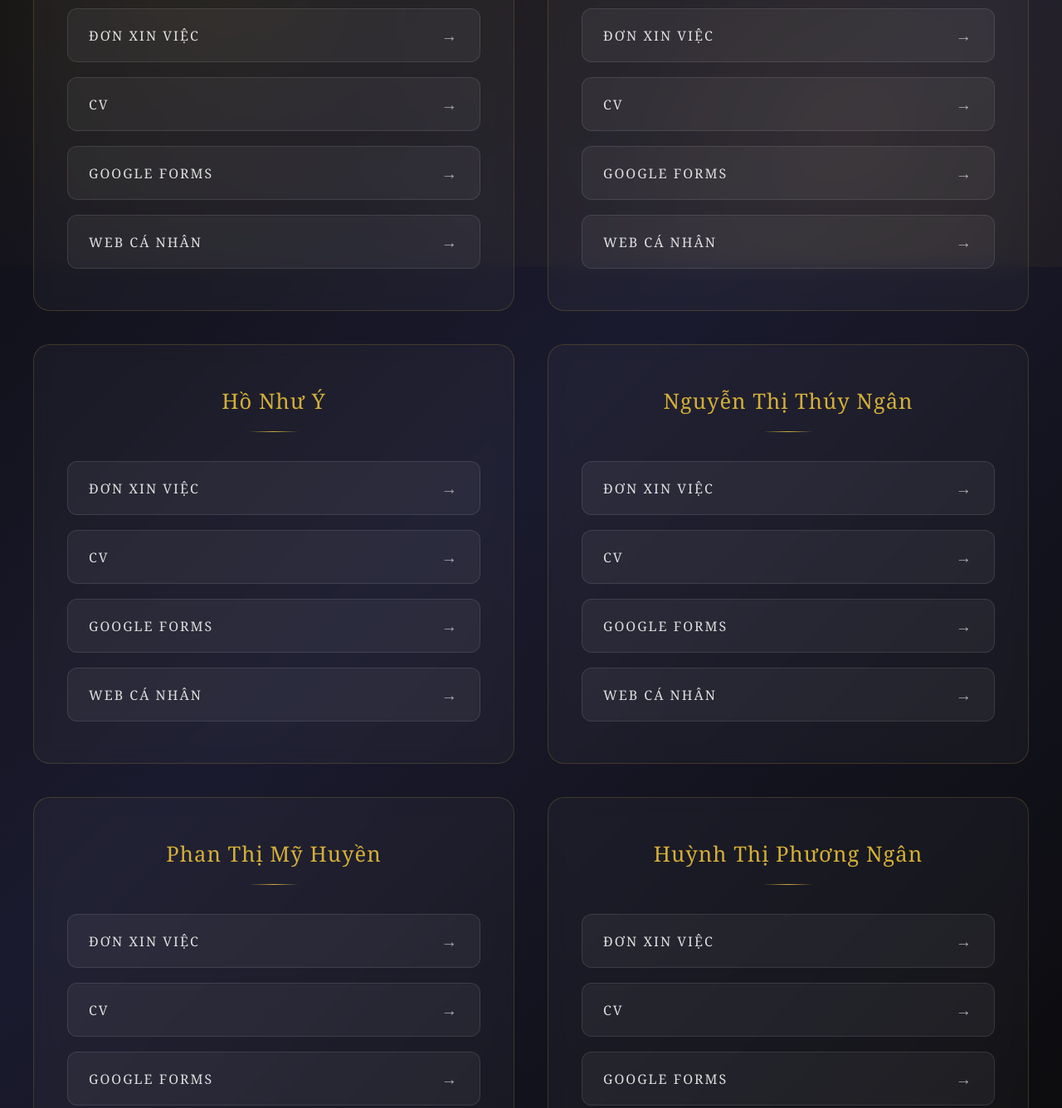
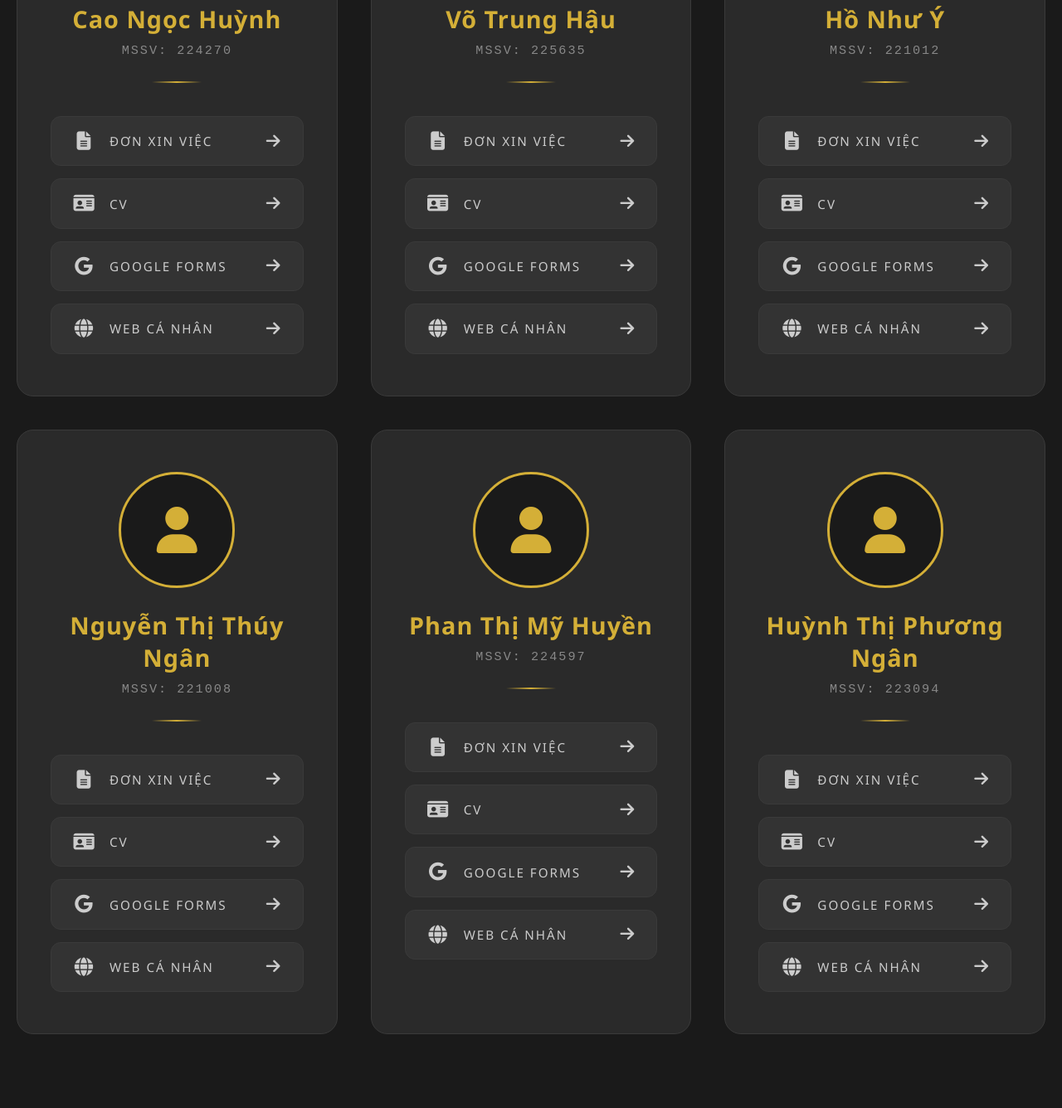
Before and after one commit to tngan24032004-hue/nhom4-cv, a plain HTML site: page index.html in a window 1280 px wide. Shown: the part 478-1814 px from the top of the page at 83% size. Drawn offline with Linux system fonts and the light colour scheme.

Commit message:
Update index.html

```diff
--- a/index.html
+++ b/index.html
@@ -3,7 +3,8 @@
 <head>
   <meta charset="UTF-8">
   <meta name="viewport" content="width=device-width, initial-scale=1.0">
-  <title>CV Nhóm - Portfolio</title>
+  <title>CV Nhóm 6 - Portfolio</title>
+  <link rel="stylesheet" href="https://cdnjs.cloudflare.com/ajax/libs/font-awesome/6.5.1/css/all.min.css">
   <style>
     * {
       margin: 0;
@@ -12,71 +13,48 @@
     }
 
     body {
-      font-family: 'Cormorant Garamond', 'Georgia', serif;
-      background: linear-gradient(135deg, #0a0a0a 0%, #1a1a2e 50%, #0a0a0a 100%);
-      color: #ffffff;
+      font-family: 'Segoe UI', Tahoma, Geneva, Verdana, sans-serif;
+      background: #1a1a1a;
+      color: #fff;
       min-height: 100vh;
       overflow-x: hidden;
-      position: relative;
-    }
-
-    body::before {
-      content: '';
-      position: fixed;
-      top: 0;
-      left: 0;
-      right: 0;
-      bottom: 0;
-      background:
-        radial-gradient(circle at 20% 50%, rgba(212, 175, 55, 0.1) 0%, transparent 50%),
-        radial-gradient(circle at 80% 80%, rgba(218, 165, 32, 0.1) 0%, transparent 50%);
-      pointer-events: none;
+      padding: 40px 20px;
     }
 
     .container {
       max-width: 1400px;
       margin: 0 auto;
-      padding: 60px 40px;
-      position: relative;
-      z-index: 1;
     }
 
     header {
       text-align: center;
-      margin-bottom: 80px;
-      position: relative;
+      margin-bottom: 60px;
     }
 
     h1 {
-      font-size: 4.5rem;
-      font-weight: 300;
-      letter-spacing: 12px;
-      background: linear-gradient(135deg, #d4af37 0%, #f8f6e3 50%, #d4af37 100%);
+      font-size: 3.5rem;
+      font-weight: 700;
+      letter-spacing: 3px;
+      background: linear-gradient(135deg, #d4af37 0%, #f4e5c3 50%, #d4af37 100%);
       -webkit-background-clip: text;
       -webkit-text-fill-color: transparent;
       background-clip: text;
-      margin-bottom: 20px;
+      margin-bottom: 15px;
       text-transform: uppercase;
-      animation: shimmer 3s ease-in-out infinite;
-    }
-
-    @keyframes shimmer {
-      0%, 100% { background-position: 0% 50%; }
-      50% { background-position: 100% 50%; }
     }
 
     .subtitle {
       font-size: 1.2rem;
-      color: #c9c9c9;
-      letter-spacing: 4px;
-      font-weight: 300;
+      color: #999;
+      letter-spacing: 2px;
+      font-weight: 400;
     }
 
     .divider {
-      width: 120px;
+      width: 80px;
       height: 2px;
       background: linear-gradient(90deg, transparent, #d4af37, transparent);
-      margin: 30px auto;
+      margin: 20px auto;
     }
 
     .members-grid {
@@ -87,68 +65,94 @@
     }
 
     .member-card {
-      background: rgba(255, 255, 255, 0.03);
-      border: 1px solid rgba(212, 175, 55, 0.2);
+      background: #2a2a2a;
       border-radius: 20px;
       padding: 50px 40px;
-      backdrop-filter: blur(10px);
+      border: 1px solid #3a3a3a;
       transition: all 0.4s cubic-bezier(0.4, 0, 0.2, 1);
       position: relative;
-      overflow: hidden;
-    }
-
-    .member-card::before {
-      content: '';
-      position: absolute;
-      top: -2px;
-      left: -2px;
-      right: -2px;
-      bottom: -2px;
-      background: linear-gradient(135deg, #d4af37, #f8f6e3, #d4af37);
-      border-radius: 20px;
-      opacity: 0;
-      transition: opacity 0.4s ease;
-      z-index: -1;
-    }
-
-    .member-card:hover::before {
-      opacity: 0.2;
     }
 
     .member-card:hover {
       transform: translateY(-10px);
-      box-shadow: 0 20px 60px rgba(212, 175, 55, 0.3);
-      border-color: rgba(212, 175, 55, 0.5);
+      box-shadow: 0 20px 50px rgba(212, 175, 55, 0.2);
+      border-color: #d4af37;
     }
 
-   .member-name {
-      font-size: 1.6rem;
-      font-weight: 400;
-      color: #d4af37;
-      margin-bottom: 35px;
-      letter-spacing: 1px;
+    .member-header {
       text-align: center;
+      margin-bottom: 40px;
+      padding-bottom: 30px;
       position: relative;
-      padding-bottom: 20px;
-      white-space: nowrap;
     }
 
-    .member-name::after {
+    .member-header::after {
       content: '';
       position: absolute;
       bottom: 0;
       left: 50%;
       transform: translateX(-50%);
       width: 60px;
-      height: 1px;
+      height: 2px;
       background: linear-gradient(90deg, transparent, #d4af37, transparent);
+    }
+
+    .avatar-wrapper {
+      width: 140px;
+      height: 140px;
+      margin: 0 auto 25px;
+      position: relative;
+    }
+
+    .avatar-ring {
+      width: 100%;
+      height: 100%;
+      border-radius: 50%;
+      border: 3px solid #d4af37;
+      display: flex;
+      align-items: center;
+      justify-content: center;
+      background: #1a1a1a;
+      transition: transform 0.4s ease;
+      overflow: hidden;
+    }
+
+    .member-card:hover .avatar-ring {
+      transform: scale(1.1) rotate(5deg);
+    }
+
+    .avatar-icon {
+      font-size: 3.5rem;
+      color: #d4af37;
+    }
+
+    .avatar-img {
+      width: 100%;
+      height: 100%;
+      object-fit: cover;
+      border-radius: 50%;
+    }
+
+    .member-name {
+      font-size: 1.8rem;
+      font-weight: 600;
+      color: #d4af37;
+      margin-bottom: 10px;
+      letter-spacing: 1px;
+    }
+
+    .member-id {
+      font-size: 0.95rem;
+      color: #888;
+      letter-spacing: 2px;
+      font-family: 'Courier New', monospace;
     }
 
     .links-list {
       list-style: none;
       display: flex;
       flex-direction: column;
-      gap: 18px;
+      gap: 15px;
     }
 
     .link-item a {
@@ -156,14 +160,15 @@
       align-items: center;
       justify-content: space-between;
       text-decoration: none;
-      color: #e0e0e0;
+      color: #ccc;
       padding: 18px 25px;
-      background: rgba(255, 255, 255, 0.05);
-      border: 1px solid rgba(255, 255, 255, 0.1);
+      background: #333;
       border-radius: 12px;
-      font-size: 1rem;
+      font-size: 0.95rem;
+      font-weight: 500;
       letter-spacing: 2px;
       transition: all 0.3s ease;
+      border: 1px solid #3a3a3a;
       position: relative;
       overflow: hidden;
     }
@@ -175,7 +180,7 @@
       left: -100%;
       width: 100%;
       height: 100%;
-      background: linear-gradient(90deg, transparent, rgba(212, 175, 55, 0.2), transparent);
+      background: linear-gradient(90deg, transparent, rgba(212, 175, 55, 0.1), transparent);
       transition: left 0.5s ease;
     }
 
@@ -184,36 +189,51 @@
     }
 
     .link-item a:hover {
-      background: rgba(212, 175, 55, 0.15);
-      border-color: rgba(212, 175, 55, 0.5);
+      background: #3a3a3a;
       color: #d4af37;
       transform: translateX(8px);
+      border-color: #d4af37;
     }
 
-    .link-icon {
-      font-size: 1.2rem;
-      opacity: 0.7;
-      transition: opacity 0.3s ease;
+    .link-content {
+      display: flex;
+      align-items: center;
+      gap: 15px;
     }
 
-    .link-item a:hover .link-icon {
-      opacity: 1;
+    .link-icon-left {
+      font-size: 1.4rem;
+      min-width: 30px;
+      text-align: center;
+      transition: transform 0.3s ease;
+    }
+
+    .link-item a:hover .link-icon-left {
+      transform: scale(1.2);
+    }
+
+    .link-icon-right {
+      font-size: 1.2rem;
+      transition: transform 0.3s ease;
+    }
+
+    .link-item a:hover .link-icon-right {
+      transform: translateX(5px);
     }
 
     footer {
       text-align: center;
-      margin-top: 100px;
-      padding: 40px 0;
-      border-top: 1px solid rgba(212, 175, 55, 0.2);
-      color: #888;
+      margin-top: 80px;
+      padding: 30px 0;
+      color: #666;
       font-size: 0.9rem;
-      letter-spacing: 2px;
+      letter-spacing: 1px;
     }
 
     @media (max-width: 768px) {
       h1 {
         font-size: 2.5rem;
-        letter-spacing: 6px;
+        letter-spacing: 2px;
       }
 
       .members-grid {
@@ -225,8 +245,13 @@
         padding: 35px 25px;
       }
 
-      .container {
-        padding: 40px 20px;
+      .avatar-wrapper {
+        width: 110px;
+        height: 110px;
+      }
+
+      .avatar-icon {
+        font-size: 2.8rem;
       }
     }
   </style>
@@ -234,38 +259,58 @@
 <body>
   <div class="container">
     <header>
-      <h1>GROUP 6 </h1>
+      <h1>NHÓM 6</h1>
       <div class="divider"></div>
-      <p class="subtitle">NHÓM 6 THÀNH VIÊN</p>
+      <p class="subtitle">PORTFOLIO THÀNH VIÊN</p>
     </header>
 
     <div class="members-grid">
       <!-- Member 1 -->
       <div class="member-card">
-        <h3 class="member-name">Cao Ngọc Huỳnh</h2>
+        <div class="member-header">
+          <div class="avatar-wrapper">
+            <div class="avatar-ring">
+              <i class="fas fa-user avatar-icon"></i>
+            </div>
+          </div>
+          <h3 class="member-name">Cao Ngọc Huỳnh</h3>
+          <p class="member-id">MSSV: 224270</p>
+        </div>
         <ul class="links-list">
           <li class="link-item">
             <a href="https://drive.google.com/file/d/11107HyfVwYI_j8akFBVwSaUtJ0Sd6iZ3/view?usp=drive_link" target="_blank">
+              <div class="link-content">
+                <i class="fas fa-file-alt link-icon-left"></i>
                 <span>ĐƠN XIN VIỆC</span>
-              <span class="link-icon">→</span>
+              </div>
+              <i class="fas fa-arrow-right link-icon-right"></i>
             </a>
           </li>
           <li class="link-item">
-            <a href="https://drive.google.com/file/d/1KYpqudfye1BiCISqpK3J1VhTtLfloGCc/view?usp=drive_link" target="_blank">
+            <a href="https://drive.google.com/file/d/1kRM_7GunJ0KcG_ZJcmjNr_CZ2aBzAaoy/view?usp=drive_link" target="_blank">
+              <div class="link-content">
+                <i class="fas fa-id-card link-icon-left"></i>
                 <span>CV</span>
-              <span class="link-icon">→</span>
+              </div>
+              <i class="fas fa-arrow-right link-icon-right"></i>
             </a>
           </li>
           <li class="link-item">
             <a href="https://docs.google.com/forms/d/e/1FAIpQLScOraSoXZzYAftWuRPpQiTEUBSKyTmlQMG7XI-MWxoM6LcbUg/viewform" target="_blank">
+              <div class="link-content">
+                <i class="fab fa-google link-icon-left"></i>
                 <span>GOOGLE FORMS</span>
-              <span class="link-icon">→</span>
+              </div>
+              <i class="fas fa-arrow-right link-icon-right"></i>
             </a>
           </li>
           <li class="link-item">
             <a href="https://www.facebook.com/share/1Big3rabDM/" target="_blank">
+              <div class="link-content">
+                <i class="fas fa-globe link-icon-left"></i>
                 <span>WEB CÁ NHÂN</span>
-              <span class="link-icon">→</span>
+              </div>
+              <i class="fas fa-arrow-right link-icon-right"></i>
             </a>
           </li>
         </ul>
@@ -273,30 +318,50 @@
 
       <!-- Member 2 -->
       <div class="member-card">
-        <h3 class="member-name">Võ Trung Hậu</h2>
+        <div class="member-header">
+          <div class="avatar-wrapper">
+            <div class="avatar-ring">
+              <i class="fas fa-user avatar-icon"></i>
+            </div>
+          </div>
+          <h3 class="member-name">Võ Trung Hậu</h3>
+          <p class="member-id">MSSV: 225635</p>
+        </div>
         <ul class="links-list">
           <li class="link-item">
             <a href="https://drive.google.com/file/d/1KJfWLxhYaSfkRXifuLBbt2FClbBgaK7k/view?usp=drive_link" target="_blank">
+              <div class="link-content">
+                <i class="fas fa-file-alt link-icon-left"></i>
                 <span>ĐƠN XIN VIỆC</span>
-              <span class="link-icon">→</span>
+              </div>
+              <i class="fas fa-arrow-right link-icon-right"></i>
             </a>
           </li>
           <li class="link-item">
-            <a href="https://drive.google.com/file/d/1TZZ3v9PlS5CwTSY3DMUAG4V49a-4bqyF/view?usp=drive_link" target="_blank">
+            <a href="https://drive.google.com/file/d/1moqa-w5dYdID5t74cawZaPIv77FRQ4f3/view?usp=drive_link" target="_blank">
+              <div class="link-content">
+                <i class="fas fa-id-card link-icon-left"></i>
                 <span>CV</span>
-              <span class="link-icon">→</span>
+              </div>
+              <i class="fas fa-arrow-right link-icon-right"></i>
             </a>
           </li>
           <li class="link-item">
-            <a href="https://forms.gle/hLbY1uVSSfsbCaibA" target="_blank">
+            <a href="https://docs.google.com/forms/d/e/1FAIpQLScOraSoXZzYAftWuRPpQiTEUBSKyTmlQMG7XI-MWxoM6LcbUg/viewform" target="_blank">
+              <div class="link-content">
+                <i class="fab fa-google link-icon-left"></i>
                 <span>GOOGLE FORMS</span>
-              <span class="link-icon">→</span>
+              </div>
+              <i class="fas fa-arrow-right link-icon-right"></i>
             </a>
           </li>
           <li class="link-item">
             <a href="https://www.facebook.com/akiravo4856/" target="_blank">
+              <div class="link-content">
+                <i class="fas fa-globe link-icon-left"></i>
                 <span>WEB CÁ NHÂN</span>
-              <span class="link-icon">→</span>
+              </div>
+              <i class="fas fa-arrow-right link-icon-right"></i>
             </a>
           </li>
         </ul>
@@ -304,30 +369,50 @@
 
       <!-- Member 3 -->
       <div class="member-card">
-        <h3 class="member-name">Hồ Như Ý</h2>
+        <div class="member-header">
+          <div class="avatar-wrapper">
+            <div class="avatar-ring">
+              <i class="fas fa-user avatar-icon"></i>
+            </div>
+          </div>
+          <h3 class="member-name">Hồ Như Ý</h3>
+          <p class="member-id">MSSV: 221012</p>
+        </div>
         <ul class="links-list">
           <li class="link-item">
             <a href="https://drive.google.com/file/d/1FmoaV0CO-UN1I3LMmZuzVqYSeIuoomzl/view?usp=drive_link" target="_blank">
+              <div class="link-content">
+                <i class="fas fa-file-alt link-icon-left"></i>
                 <span>ĐƠN XIN VIỆC</span>
-              <span class="link-icon">→</span>
+              </div>
+              <i class="fas fa-arrow-right link-icon-right"></i>
             </a>
           </li>
           <li class="link-item">
             <a href="https://drive.google.com/file/d/1gBiv4q7kI-rAFYn4VzDROfxghIqyqsWX/view?usp=drive_link" target="_blank">
+              <div class="link-content">
+                <i class="fas fa-id-card link-icon-left"></i>
                 <span>CV</span>
-              <span class="link-icon">→</span>
+              </div>
+              <i class="fas fa-arrow-right link-icon-right"></i>
             </a>
           </li>
           <li class="link-item">
             <a href="https://docs.google.com/forms/d/e/1FAIpQLScOraSoXZzYAftWuRPpQiTEUBSKyTmlQMG7XI-MWxoM6LcbUg/viewform" target="_blank">
+              <div class="link-content">
+                <i class="fab fa-google link-icon-left"></i>
                 <span>GOOGLE FORMS</span>
-              <span class="link-icon">→</span>
+              </div>
+              <i class="fas fa-arrow-right link-icon-right"></i>
             </a>
           </li>
           <li class="link-item">
             <a href="https://www.instagram.com/nhhu_yyy/" target="_blank">
+              <div class="link-content">
+                <i class="fas fa-globe link-icon-left"></i>
                 <span>WEB CÁ NHÂN</span>
-              <span class="link-icon">→</span>
+              </div>
+              <i class="fas fa-arrow-right link-icon-right"></i>
             </a>
           </li>
         </ul>
@@ -335,30 +420,50 @@
 
       <!-- Member 4 -->
       <div class="member-card">
-        <h3 class="member-name">Nguyễn Thị Thúy Ngân</h2>
+        <div class="member-header">
+          <div class="avatar-wrapper">
+            <div class="avatar-ring">
+              <i class="fas fa-user avatar-icon"></i>
+            </div>
+          </div>
+          <h3 class="member-name">Nguyễn Thị Thúy Ngân</h3>
+          <p class="member-id">MSSV: 221008</p>
+        </div>
         <ul class="links-list">
           <li class="link-item">
             <a href="https://drive.google.com/file/d/1u58ZVnr-_883jRBx6fCCKJMNLAtFvL1P/view?usp=drive_link" target="_blank">
+              <div class="link-content">
+                <i class="fas fa-file-alt link-icon-left"></i>
                 <span>ĐƠN XIN VIỆC</span>
-              <span class="link-icon">→</span>
+              </div>
+              <i class="fas fa-arrow-right link-icon-right"></i>
             </a>
           </li>
           <li class="link-item">
-            <a href="https://drive.google.com/file/d/1ZxvAPdP3cmwnvq7YxYKttcaxtd1KK7OV/view?usp=drive_link" target="_blank">
+            <a href="https://drive.google.com/file/d/1W0gUTYYs6rGWPrT0tfOJ5dIjyz8KPD4r/view?usp=drive_link" target="_blank">
+              <div class="link-content">
+                <i class="fas fa-id-card link-icon-left"></i>
                 <span>CV</span>
-              <span class="link-icon">→</span>
+              </div>
+              <i class="fas fa-arrow-right link-icon-right"></i>
             </a>
           </li>
           <li class="link-item">
             <a href="https://docs.google.com/forms/d/e/1FAIpQLScOraSoXZzYAftWuRPpQiTEUBSKyTmlQMG7XI-MWxoM6LcbUg/viewform" target="_blank">
+              <div class="link-content">
+                <i class="fab fa-google link-icon-left"></i>
                 <span>GOOGLE FORMS</span>
-              <span class="link-icon">→</span>
+              </div>
+              <i class="fas fa-arrow-right link-icon-right"></i>
             </a>
           </li>
           <li class="link-item">
             <a href="https://www.instagram.com/_tthy.nqna/" target="_blank">
+              <div class="link-content">
+                <i class="fas fa-globe link-icon-left"></i>
                 <span>WEB CÁ NHÂN</span>
-              <span class="link-icon">→</span>
+              </div>
+              <i class="fas fa-arrow-right link-icon-right"></i>
             </a>
           </li>
         </ul>
@@ -366,30 +471,50 @@
 
       <!-- Member 5 -->
       <div class="member-card">
-        <h3 class="member-name">Phan Thị Mỹ Huyền</h2>
+        <div class="member-header">
+          <div class="avatar-wrapper">
+            <div class="avatar-ring">
+              <i class="fas fa-user avatar-icon"></i>
+            </div>
+          </div>
+          <h3 class="member-name">Phan Thị Mỹ Huyền</h3>
+          <p class="member-id">MSSV: 224597</p>
+        </div>
         <ul class="links-list">
           <li class="link-item">
             <a href="https://drive.google.com/file/d/1oechhNRlHKGtttw0-orMMDZ18iH_gyg9/view?usp=drive_link" target="_blank">
+              <div class="link-content">
+                <i class="fas fa-file-alt link-icon-left"></i>
                 <span>ĐƠN XIN VIỆC</span>
-              <span class="link-icon">→</span>
+              </div>
+              <i class="fas fa-arrow-right link-icon-right"></i>
             </a>
           </li>
           <li class="link-item">
-            <a href="https://drive.google.com/file/d/11HQ3uvlb0ShxdJcnJKu9lCI2scI8-9KV/view?usp=drive_link" target="_blank">
+            <a href="https://drive.google.com/file/d/12JSV56-59bqK36xjVeKNJRhTwLDMUtoR/view?usp=drive_link" target="_blank">
+              <div class="link-content">
+                <i class="fas fa-id-card link-icon-left"></i>
                 <span>CV</span>
-              <span class="link-icon">→</span>
+              </div>
+              <i class="fas fa-arrow-right link-icon-right"></i>
             </a>
           </li>
           <li class="link-item">
             <a href="https://docs.google.com/forms/d/e/1FAIpQLScOraSoXZzYAftWuRPpQiTEUBSKyTmlQMG7XI-MWxoM6LcbUg/viewform" target="_blank">
+              <div class="link-content">
+                <i class="fab fa-google link-icon-left"></i>
                 <span>GOOGLE FORMS</span>
-              <span class="link-icon">→</span>
+              </div>
+              <i class="fas fa-arrow-right link-icon-right"></i>
             </a>
           </li>
           <li class="link-item">
             <a href="https://www.facebook.com/share/1WghZrBGp2/" target="_blank">
+              <div class="link-content">
+                <i class="fas fa-globe link-icon-left"></i>
                 <span>WEB CÁ NHÂN</span>
-              <span class="link-icon">→</span>
+              </div>
+              <i class="fas fa-arrow-right link-icon-right"></i>
             </a>
           </li>
         </ul>
@@ -397,29 +522,59 @@
 
       <!-- Member 6 -->
       <div class="member-card">
-        <h4 class="member-name">Huỳnh Thị Phương Ngân</h4>
+        <div class="member-header">
+          <div class="avatar-wrapper">
+            <div class="avatar-ring">
+              <i class="fas fa-user avatar-icon"></i>
+            </div>
+          </div>
+          <h3 class="member-name">Huỳnh Thị Phương Ngân</h3>
+          <p class="member-id">MSSV: 223094</p>
+        </div>
         <ul class="links-list">
           <li class="link-item">
             <a href="https://drive.google.com/file/d/1F6rpSKw_w9DEj3id5yqN4GOxUftUQYjp/view?usp=drive_link" target="_blank">
+              <div class="link-content">
+                <i class="fas fa-file-alt link-icon-left"></i>
                 <span>ĐƠN XIN VIỆC</span>
-              <span class="link-icon">→</span>
+              </div>
+              <i class="fas fa-arrow-right link-icon-right"></i>
             </a>
           </li>
           <li class="link-item">
-            <a href="https://drive.google.com/file/d/1cfOH4Ml09B7DQcbmcneL-an3dGYDGNzv/view?usp=drive_link" target="_blank">
+            <a href="https://drive.google.com/file/d/1L4djzTxGiOh6nsE21mtI0aQyxBQgHAmV/view?usp=drive_link" target="_blank">
+              <div class="link-content">
+                <i class="fas fa-id-card link-icon-left"></i>
                 <span>CV</span>
-              <span class="link-icon">→</span>
+              </div>
+              <i class="fas fa-arrow-right link-icon-right"></i>
             </a>
           </li>
           <li class="link-item">
             <a href="https://docs.google.com/forms/d/e/1FAIpQLScOraSoXZzYAftWuRPpQiTEUBSKyTmlQMG7XI-MWxoM6LcbUg/viewform" target="_blank">
+              <div class="link-content">
+                <i class="fab fa-google link-icon-left"></i>
                 <span>GOOGLE FORMS</span>
-              <span class="link-icon">→</span>
+              </div>
+              <i class="fas fa-arrow-right link-icon-right"></i>
             </a>
           </li>
           <li class="link-item">
             <a href="https://www.facebook.com/share/1FGvPShN1k/" target="_blank">
+              <div class="link-content">
+                <i class="fas fa-globe link-icon-left"></i>
                 <span>WEB CÁ NHÂN</span>
-              <span class="link-icon">→</span>
+              </div>
+              <i class="fas fa-arrow-right link-icon-right"></i>
             </a>
           </li>
+        </ul>
+      </div>
+    </div>
+
+    <footer>
+      <p>© 2026 Nhóm 6 - Portfolio</p>
+    </footer>
+  </div>
+</body>
+</html>
```
Lines whose indentation alone changed are shown as unchanged.
